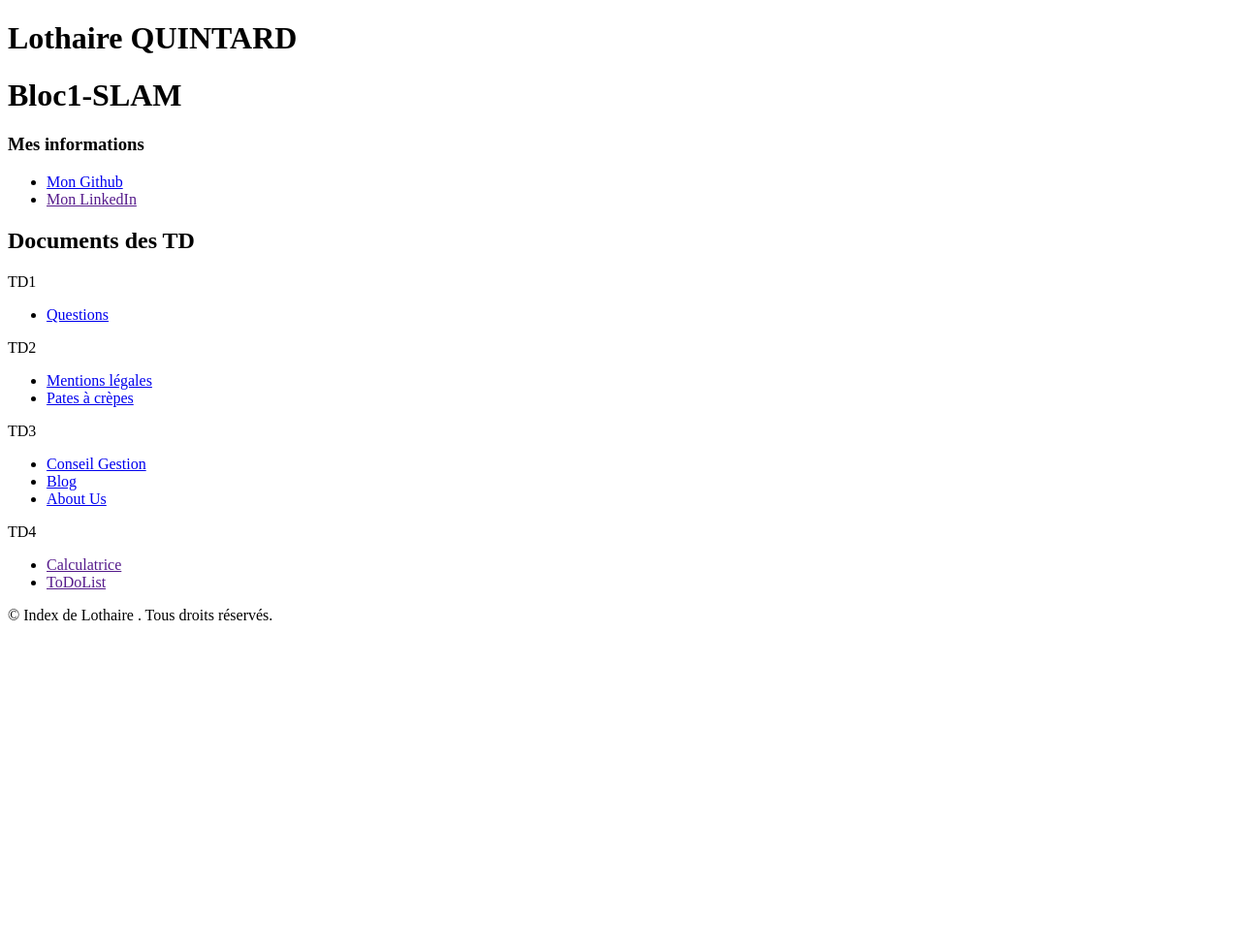
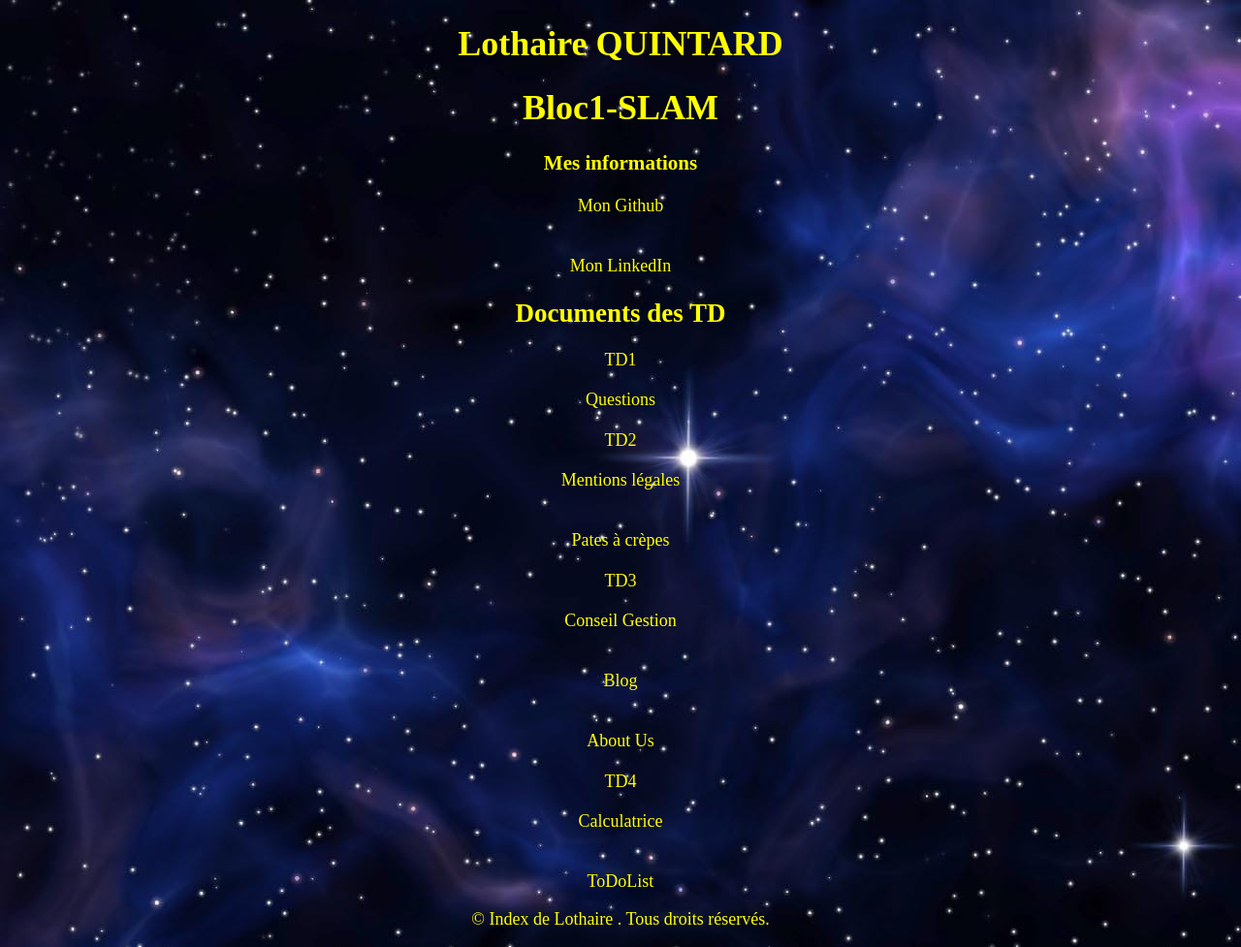
Before and after one commit to Bozo9710/B1, a plain HTML site: page docs/index.html in a window 1280 px wide. Shown: the whole page at 97% size. Before the commit the page ends 800 px from the top, so only its background shows below. Drawn offline with Linux system fonts and the light colour scheme; files that its build step writes are made by us from their sources.

Commit message:
index changes

```diff
--- a/docs/assets/css/index/index.css
+++ b/docs/assets/css/index/index.css
@@ -0,0 +1,25 @@
+body{
+    text-align: center;
+    background-image:url(./../../image/space.jpg);
+    color: yellow;
+    height: 100%;
+    width: 100%;
+    margin: 0;
+    display: flex;
+    justify-content: center;
+    align-items: center;
+    flex-direction: column;
+    font-size:large;
+}
+
+#link{
+    display: flex;
+    justify-content: center;
+    align-items: center;
+    flex-direction: column;
+    text-align: center;
+    text-decoration: none;
+    color: yellow;
+    display: block;
+    margin-top: 20px;
+}
--- a/docs/index.html
+++ b/docs/index.html
@@ -3,7 +3,7 @@
 <head>
     <meta charset="UTF-8">
     <title>Index de Lothaire </title>
-    <link rel="stylesheet" href="./assets/css/index.css">
+    <link rel="stylesheet" href="./assets/css/index/index.css   ">
 </head>
 <body>
 
@@ -16,38 +16,43 @@
             <h3>Mes informations</h3>
         </div>
         <nav>
-            <ul>
-                <li><a href="https://github.com/Bozo9710">Mon Github</a></li>
-                <li><a href="">Mon LinkedIn</a></li>
-            </ul>
+
+                <a id="link" href="https://github.com/Bozo9710">Mon Github</a>
+                <br>
+                <a id="link" href="">Mon LinkedIn</a>
+
         </nav>
     </header>
     <main>
         <h2>Documents des TD </h2>
         <p>TD1</p>
 
-        <ul >
-            <li><a href="https://github.com/Bozo9710/B1/blob/main/documents/MethodeGETetPOST.md">Questions</a></li>
-        </ul>
 
+            <a id="link" href="https://github.com/Bozo9710/B1/blob/main/documents/MethodeGETetPOST.md">Questions</a>
+
+        <br>
         <div>TD2</div>
-        <ul>
-            <li><a href="./pages/td2/mention-légales.html">Mentions légales</a></li>
-            <li><a href="./pages/td2/pata-a-crepe.html">Pates à crèpes</a></li>
-        </ul>
 
+            <a id="link" href="./pages/td2/mention-légales.html">Mentions légales</a>
+            <br>
+            <a id="link" href="./pages/td2/pata-a-crepe.html">Pates à crèpes</a>
+
+            <br>
         <div>TD3</div>
-        <ul>
-            <li><a href="./pages/td3/conseil-gestion.html">Conseil Gestion</a></li>
-            <li><a href="./pages/td3/Blog.html">Blog</a></li>
-            <li><a href="./pages/td3/A Propos de nous.html">About Us</a></li>
-        </ul>
 
+            <a id="link" href="./pages/td3/conseil-gestion.html">Conseil Gestion</a>
+            <br>
+            <a id="link" href="./pages/td3/Blog.html">Blog</a>
+            <br>
+            <a id="link" href="./pages/td3/A Propos de nous.html">About Us</a>
+
+            <br>
         <div>TD4</div>
-        <ul>
-            <li><a href="">Calculatrice</a></li>
-            <li><a href="">ToDoList</a></li>
-        </ul>
+
+            <a id="link" href="">Calculatrice</a>
+            <br>
+            <a id="link" href="">ToDoList</a>
+
     </main>
     <footer>
         <p>&copy; Index de Lothaire . Tous droits réservés.</p>
```
Also changed, not shown: docs/assets/image/space.jpg (added).
